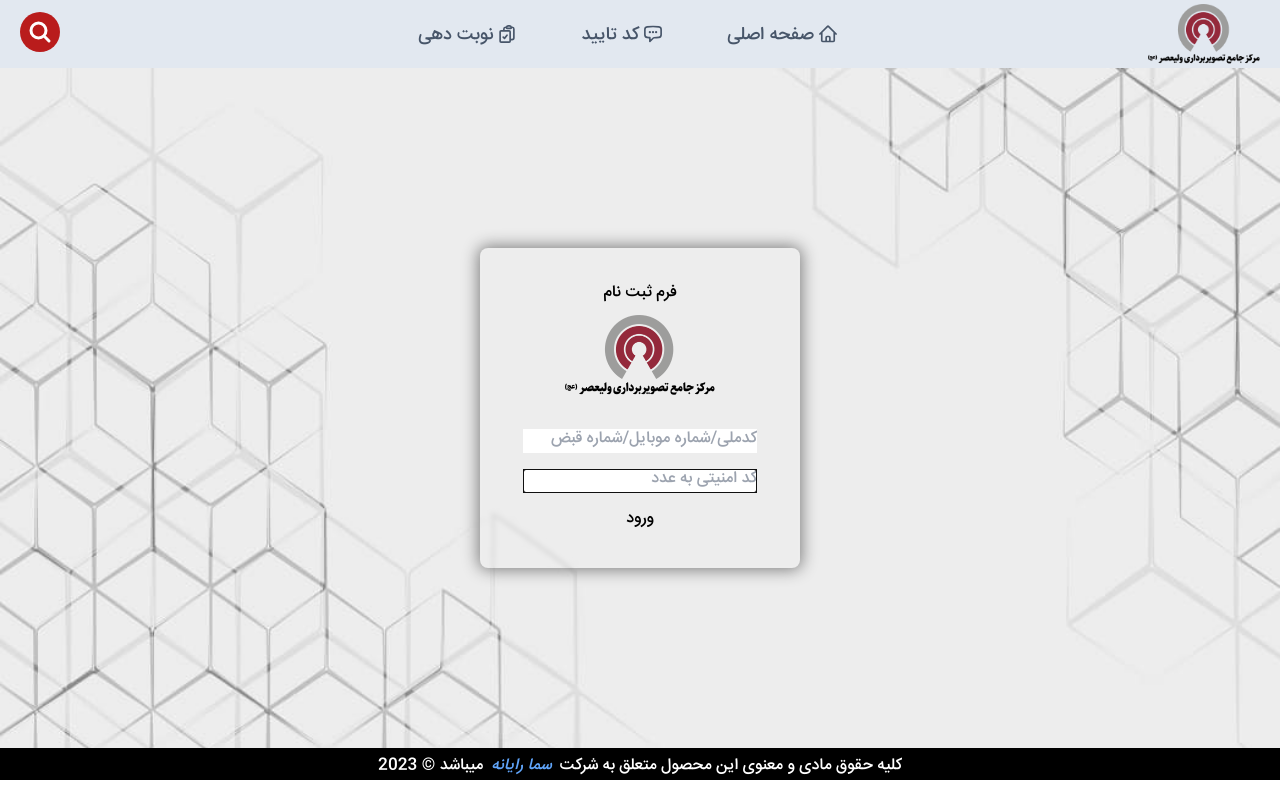
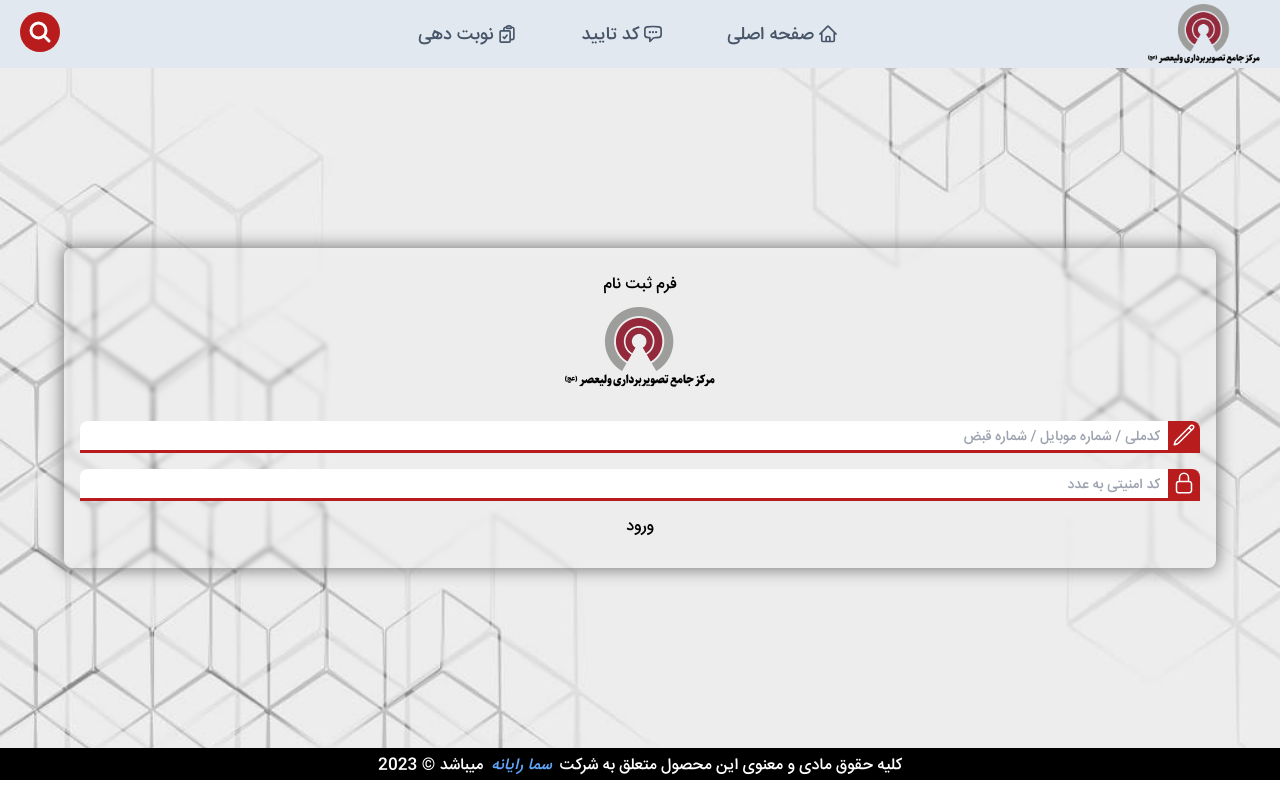
Before and after one commit to farshad-vgr/next-task-sama, a Next.js app: page / in a window 1280 px wide. Built offline with nearby package versions, Linux system fonts and the light colour scheme.

Commit message:
Signup form inputs edited

```diff
--- a/components/Asidebar/Asidebar.tsx
+++ b/components/Asidebar/Asidebar.tsx
@@ -1,7 +1,7 @@
 import { CloseButton, Navbar } from "../index";
 
 interface Props {
-  isAside: boolean;
+	isAside: boolean;
 	setIsAside: (b: boolean) => void;
 }
 
@@ -10,8 +10,10 @@ export default function Asidebar({ isAside, setIsAside }: Props) {
 		<>
 			<div
 				onClick={() => setIsAside(false)}
-				className={`absolute top-0 ${isAside ? "right-0" : "-right-full"} w-full h-full bg-gray-900 bg-opacity-50 transition-all duration-500`}></div>
-			<aside className={`absolute top-0 ${isAside ? "left-0" : "-left-52"} w-52 h-full bg-gray-900 bg-opacity-80 transition-all duration-700`}>
+				className={`absolute top-0 ${isAside ? "right-0" : "-right-full"} w-full h-full bg-gray-900 bg-opacity-50 transition-all duration-500 z-10`}>
+			</div>
+
+			<aside className={`absolute top-0 ${isAside ? "left-0" : "-left-52"} w-52 h-full bg-gray-900 bg-opacity-80 transition-all duration-700 z-10`}>
 				<CloseButton setIsAside={setIsAside} />
 
 				<section className="mt-12 p-4">
--- /dev/null
+++ b/components/CaptchaInput/CaptchaInput.tsx
@@ -0,0 +1,39 @@
+import React, { memo } from "react";
+
+interface Props {
+	username: string;
+	placeHolder: string;
+}
+
+const CaptchaInput = ({ username, placeHolder }: Props): JSX.Element => {
+	return (
+		<>
+			<section>
+				<div className="relative flex justify-center w-full h-8 overflow-hidden">
+					<div className="flex justify-center items-center absolute right-0 w-8 h-8 leading-8 outline-none text-white bg-red-700 border-b-[3px] border-b-red-700 rounded-[0_0.5rem_0_0]">
+						<svg xmlns="http://www.w3.org/2000/svg" fill="none" viewBox="0 0 24 24" strokeWidth={1.5} stroke="currentColor" className="w-6 h-6">
+							<path
+								strokeLinecap="round"
+								strokeLinejoin="round"
+								d="M16.5 10.5V6.75a4.5 4.5 0 10-9 0v3.75m-.75 11.25h10.5a2.25 2.25 0 002.25-2.25v-6.75a2.25 2.25 0 00-2.25-2.25H6.75a2.25 2.25 0 00-2.25 2.25v6.75a2.25 2.25 0 002.25 2.25z"
+							/>
+						</svg>
+					</div>
+
+					<input
+						className="py-2 px-4 pr-10 pb-0 w-full h-8 outline-none text-sm border-b-[3px] border-b-red-700 rounded-[0.5rem_0.5rem_0_0]"
+						autoFocus
+						type="text"
+						placeholder={placeHolder}
+						minLength={3}
+						maxLength={15}
+						value={username}
+						onChange={(e: React.ChangeEvent<HTMLInputElement>) => console.log("test")}
+					/>
+				</div>
+			</section>
+		</>
+	);
+};
+
+export default memo(CaptchaInput);
--- a/components/PasswordInput/PasswordInput.tsx
+++ /dev/null
@@ -1,32 +0,0 @@
-import React, { memo } from "react";
-
-interface Props {
-	username: string;
-	placeHolder: string;
-}
-
-const UsernameInput = ({ username, placeHolder }: Props): JSX.Element => {
-	return (
-		<>
-			<section>
-				<div className="content">
-					<div className="icon-container">
-						<div className="fa fa-pencil-alt"></div>
-					</div>
-
-					<input
-						autoFocus
-						type="text"
-						placeholder={placeHolder}
-						minLength={3}
-						maxLength={15}
-						value={username}
-						onChange={(e: React.ChangeEvent<HTMLInputElement>) => console.log("test")}
-					/>
-				</div>
-			</section>
-		</>
-	);
-};
-
-export default memo(UsernameInput);
--- /dev/null
+++ b/components/SignupForm/SignupForm.tsx
@@ -0,0 +1,24 @@
+import { memo } from "react";
+
+import { SignupInput, CaptchaInput, SubmitButton } from "@/components";
+
+const SignupForm = () => {
+	return (
+		<>
+			<form
+				className="flex flex-col justify-center gap-4 w-full"
+				onSubmit={(e: React.FormEvent<HTMLFormElement>) => {
+					console.log("onSub");
+					e.preventDefault();
+				}}>
+				<SignupInput username="" placeHolder="کدملی / شماره موبایل / شماره قبض" />
+
+				<CaptchaInput username="" placeHolder="کد امنیتی به عدد" />
+
+				<SubmitButton btnText="ورود" />
+			</form>
+		</>
+	);
+};
+
+export default memo(SignupForm);
--- /dev/null
+++ b/components/SignupInput/SignupInput.tsx
@@ -0,0 +1,39 @@
+import React, { memo } from "react";
+
+interface Props {
+	username: string;
+	placeHolder: string;
+}
+
+const SignupInput = ({ username, placeHolder }: Props): JSX.Element => {
+	return (
+		<>
+			<section>
+				<div className="relative flex justify-center w-full h-8 overflow-hidden">
+					<div className="flex justify-center items-center absolute right-0 w-8 h-8 leading-8 outline-none text-white bg-red-700 border-b-[3px] border-b-red-700 rounded-[0_0.5rem_0_0]">
+						<svg xmlns="http://www.w3.org/2000/svg" fill="none" viewBox="0 0 24 24" strokeWidth={1.5} stroke="currentColor" className="w-6 h-6">
+							<path
+								strokeLinecap="round"
+								strokeLinejoin="round"
+								d="M16.862 4.487l1.687-1.688a1.875 1.875 0 112.652 2.652L6.832 19.82a4.5 4.5 0 01-1.897 1.13l-2.685.8.8-2.685a4.5 4.5 0 011.13-1.897L16.863 4.487zm0 0L19.5 7.125"
+							/>
+						</svg>
+					</div>
+
+					<input
+						className="py-2 px-4 pr-10 pb-0 w-full h-8 outline-none text-sm border-b-[3px] border-b-red-700 rounded-[0.5rem_0.5rem_0_0]"
+						autoFocus
+						type="text"
+						placeholder={placeHolder}
+						minLength={3}
+						maxLength={15}
+						value={username}
+						onChange={(e: React.ChangeEvent<HTMLInputElement>) => console.log("test")}
+					/>
+				</div>
+			</section>
+		</>
+	);
+};
+
+export default memo(SignupInput);
--- a/components/UsernameInput/UsernameInput.tsx
+++ /dev/null
@@ -1,33 +0,0 @@
-import React, { memo } from "react";
-
-interface Props {
-	username: string;
-	placeHolder: string;
-}
-
-const UsernameInput = ({ username, placeHolder }: Props): JSX.Element => {
-
-	return (
-		<>
-			<section>
-				<div className="content">
-					<div className="icon-container">
-						<div className="fa fa-pencil-alt"></div>
-					</div>
-
-					<input
-						autoFocus
-						type="text"
-						placeholder={placeHolder}
-						minLength={3}
-						maxLength={15}
-						value={username}
-						onChange={(e: React.ChangeEvent<HTMLInputElement>) => console.log("test")}
-					/>
-				</div>
-			</section>
-		</>
-	);
-};
-
-export default memo(UsernameInput);
--- a/components/index.ts
+++ b/components/index.ts
@@ -18,7 +18,8 @@ export { default as Asidebar } from "./Asidebar/Asidebar";
 export { default as Footer } from "./Footer/Footer";
 export { default as CopyRight } from "./CopyRight/CopyRight";
 export { default as JumperButton } from "./JumperButton/JumperButton";
+export { default as SignupForm } from "./SignupForm/SignupForm";
 export { default as FormHeader } from "./FormHeader/FormHeader";
-export { default as UsernameInput } from "./UsernameInput/UsernameInput";
-export { default as PasswordInput } from "./PasswordInput/PasswordInput";
+export { default as SignupInput } from "./SignupInput/SignupInput";
+export { default as CaptchaInput } from "./CaptchaInput/CaptchaInput";
 export { default as SubmitButton } from "./SubmitButton/SubmitButton";
--- a/pages/index.tsx
+++ b/pages/index.tsx
@@ -1,6 +1,6 @@
 import Head from "next/head";
 
-import { FormHeader, UsernameInput, PasswordInput, SubmitButton } from "@/components";
+import { SignupForm, FormHeader } from "@/components";
 
 export default function Home() {
 	return (
@@ -9,22 +9,11 @@ export default function Home() {
 				<title>ثبت نام</title>
 			</Head>
 
-			<div className="flex justify-center items-center h-[85vh] bg-mainBackground bg-cover bg-no-repeat">
-				<section className="flex flex-col justify-center items-center gap-8 p-4 w-80 h-80 rounded-lg outline-none backdrop-blur-[2px] shadow-[0_0_16px_2px_gray]">
+			<div className="flex justify-center items-center h-[85vh] bg-mainBackground bg-cover bg-no-repeat z-10">
+				<section className="flex flex-col justify-center items-center gap-8 p-4 w-[90%] h-80 rounded-lg outline-none backdrop-blur-[2px] shadow-[0_0_16px_2px_gray]">
 					<FormHeader formTitle="فرم ثبت نام" imageSrc="/assets/images/logo.png" imageWidth={150} imageHeight={50} />
 
-					<form
-						className="flex flex-col justify-center gap-4"
-						onSubmit={(e: React.FormEvent<HTMLFormElement>) => {
-							console.log("onSub");
-							e.preventDefault();
-						}}>
-						<UsernameInput username="" placeHolder="کدملی/شماره موبایل/شماره قبض" />
-
-						<PasswordInput username="" placeHolder="کد امنیتی به عدد" />
-
-						<SubmitButton btnText="ورود" />
-					</form>
+					<SignupForm />
 				</section>
 			</div>
 		</>
```
